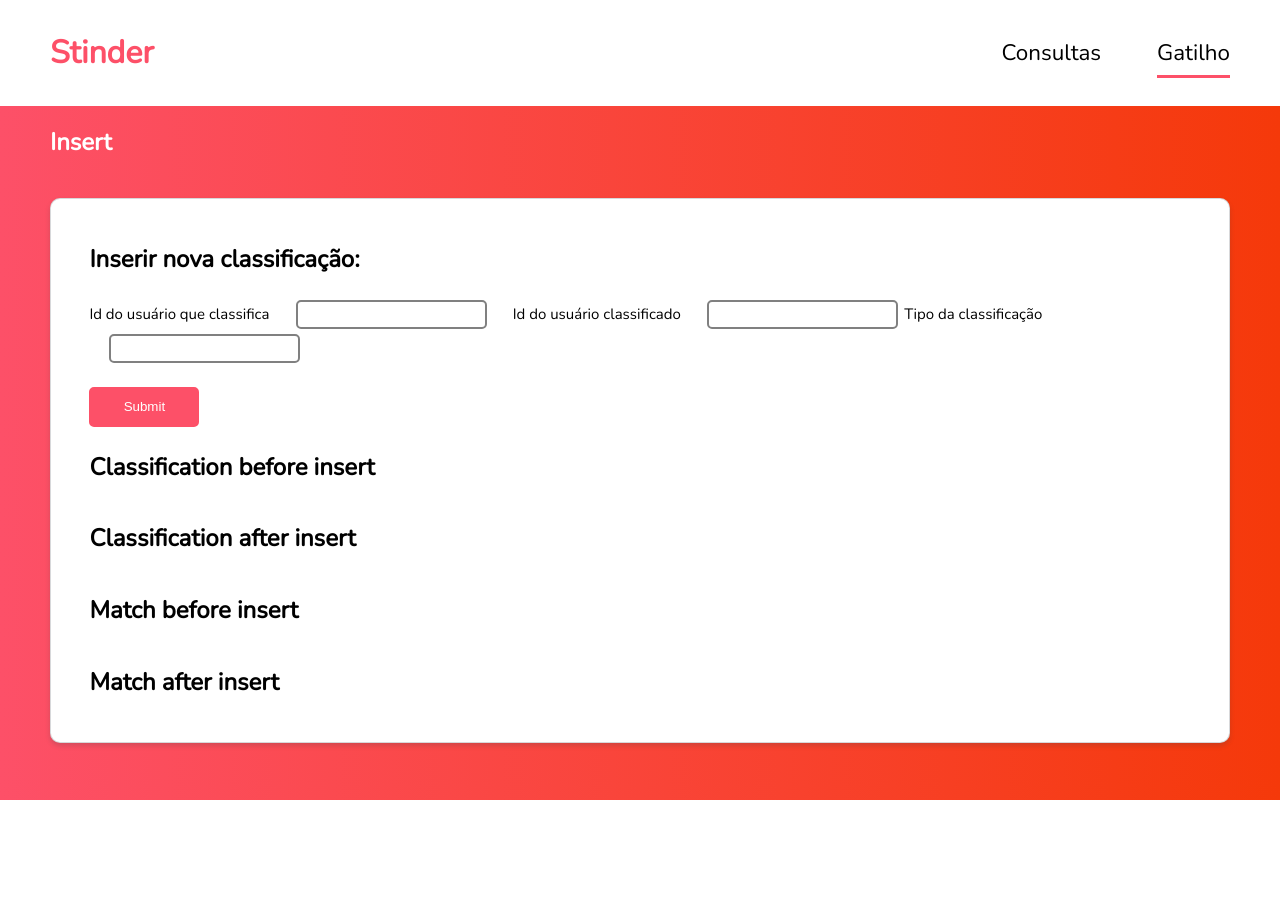
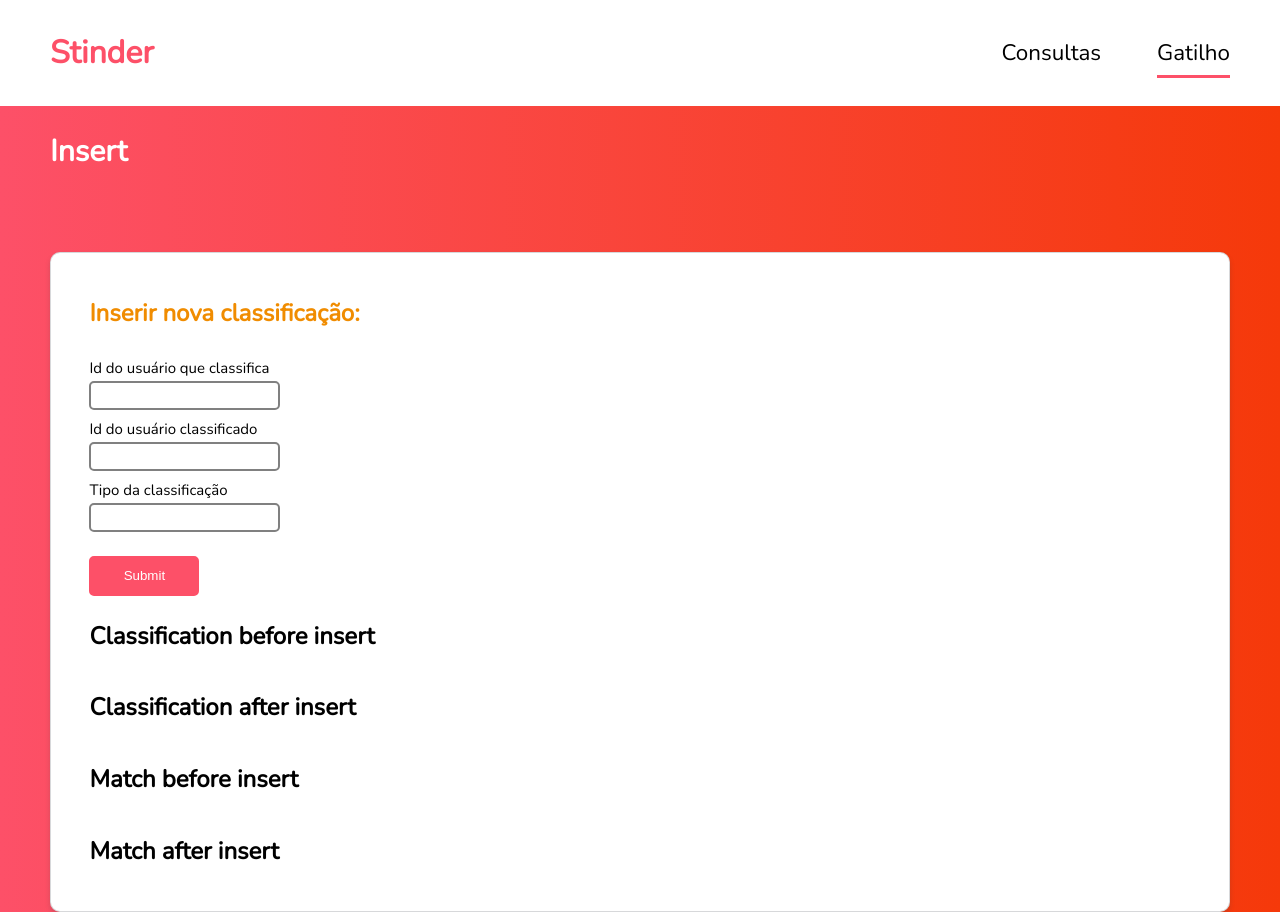
Before and after one commit to MatheusWoeffel/Stinder, a plain HTML site: page frontend/trigger.html in a window 1280 px wide. Shown: the top 912 px of the page. Before the commit the page ends 800 px from the top, so only its background shows below. Drawn offline with nearby package versions, Linux system fonts and the light colour scheme.

Commit message:
Trigger page styling

```diff
--- a/frontend/styles.css
+++ b/frontend/styles.css
@@ -173,8 +173,16 @@ section{
   overflow-x: auto;
   background-color: white;
   color: black;
+}
+.query--block label:nth-last-of-type(even){
+  margin-left: 0px;
+}
 
+.query--block input{
+  display: block;
+  margin-left: 0px;
 }
+
 label{
   font-size: 15px;
   font-weight: 400;
@@ -199,13 +207,9 @@ input{
   margin-left: 20px;
 }
 
-
-
 input:focus{
   border-color: #FD5068;
 }
-
-
 
 .submit{
   margin: 3vh 0px;
@@ -236,3 +240,7 @@ input:focus{
   font-size: 30px;
   margin-bottom: 10vh;
 }
+
+td{
+  max-height: 100px;
+}
--- a/frontend/trigger.html
+++ b/frontend/trigger.html
@@ -23,10 +23,10 @@
 </header>
   <main>
 
-    <h2>Insert</h2>
+    <h2 class="pageTitle">Insert</h2>
 
-    <section id="insertClassification" class="query">
-      <h1>Inserir nova classificação:<h1>
+    <section id="insertClassification" class="query query--block">
+      <h1 class="query__title">Inserir nova classificação:<h1>
       <form>
         <label for="classification-userfrom">Id do usuário que classifica</label> <input id="classification-userfrom" name="userfrom" type="text">
 
```
